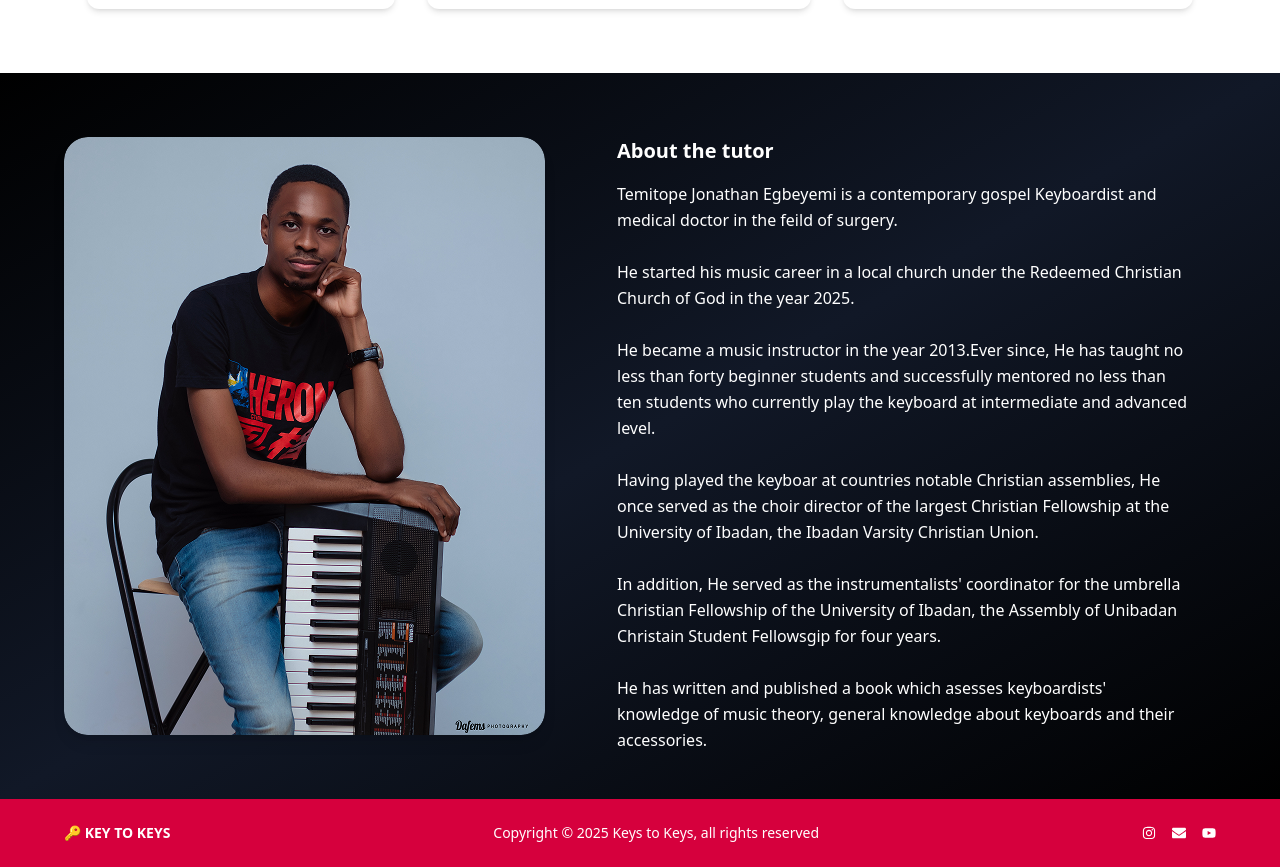
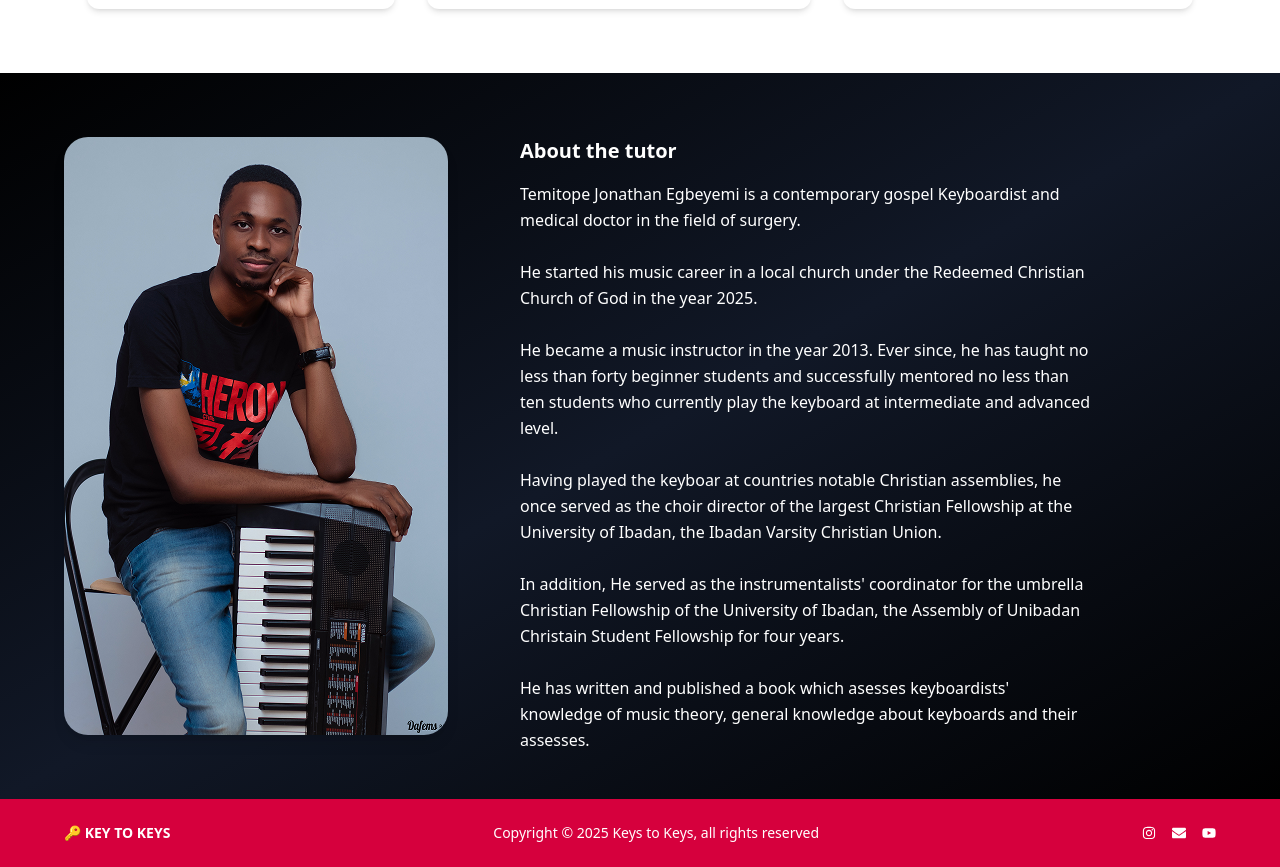
Before and after one commit to Ademola-giod/Key-to-keys, a React (Vite) app in the folder client/key-to-keys/: page / in a window 1280 px wide. Shown: the part 3760-4627 px from the top of the page. Built offline with nearby package versions, Linux system fonts and the light colour scheme.

Commit message:
Updated About and HeroSection components

```diff
--- a/client/key-to-keys/src/components/pages/Home/About.jsx
+++ b/client/key-to-keys/src/components/pages/Home/About.jsx
@@ -49,43 +49,43 @@ import tutorImg from "../../../assets/authorPics.png";
 const AboutTutor = () => {
   return (
     <section id="about" className="bg-gradient-to-br from-black via-gray-900 to-black text-white px-5 py-16">
-      <div className="max-w-6xl mx-auto flex flex-col md:flex-row items-start gap-10">
+      <div className="max-w-6xl mx-auto flex flex-col lg:flex-row items-start gap-10">
         <img
           src={tutorImg}
           alt="Tutor"
-          className="w-[481px] h-[598px] object-cover rounded-[24px] shadow-lg"
+          className="w-full max-w-sm md:w-[481px] md:h-[598px] object-cover rounded-[24px] shadow-lg"
         />
 
         <div className="w-[571px] h-[496px] flex flex-col gap-4 ml-8">
           <h2 className="text-xl font-bold">About the tutor</h2>
           < div className="text-white text-base leading-relaxed">
             Temitope Jonathan Egbeyemi is a contemporary gospel Keyboardist
-            and medical doctor in the feild of surgery.
+            and medical doctor in the field of surgery.
             <br/>
             <br/>
             He started his music career in a local church under the Redeemed
             Christian Church of God in the year 2025.
             <br/>
             <br/>
-            He became a music instructor in the year 2013.Ever since, He has taught
+            He became a music instructor in the year 2013. Ever since, he has taught
             no less than forty beginner students and successfully mentored no less
             than ten students who currently play the keyboard at intermediate and
             advanced level.
             <br/>
             <br/>
             Having played the keyboar at countries notable Christian assemblies,
-            He once served as the choir director of the largest Christian Fellowship
+            he once served as the choir director of the largest Christian Fellowship
             at the University of Ibadan, the Ibadan Varsity Christian Union.
             <br/>
             <br/>
             In addition, He served as the instrumentalists' coordinator for the umbrella
             Christian Fellowship of the University of Ibadan, the Assembly of Unibadan
-            Christain Student Fellowsgip for four years.
+            Christain Student Fellowship for four years.
             <br/>
             <br/>
              He has written and published a book which asesses keyboardists'
              knowledge of music theory, general knowledge about keyboards and
-             their accessories.
+             their assesses.
 
 
           </div>
--- a/client/key-to-keys/src/components/pages/Home/HeroSection.jsx
+++ b/client/key-to-keys/src/components/pages/Home/HeroSection.jsx
@@ -1,3 +1,4 @@
+
 
 
 
```
